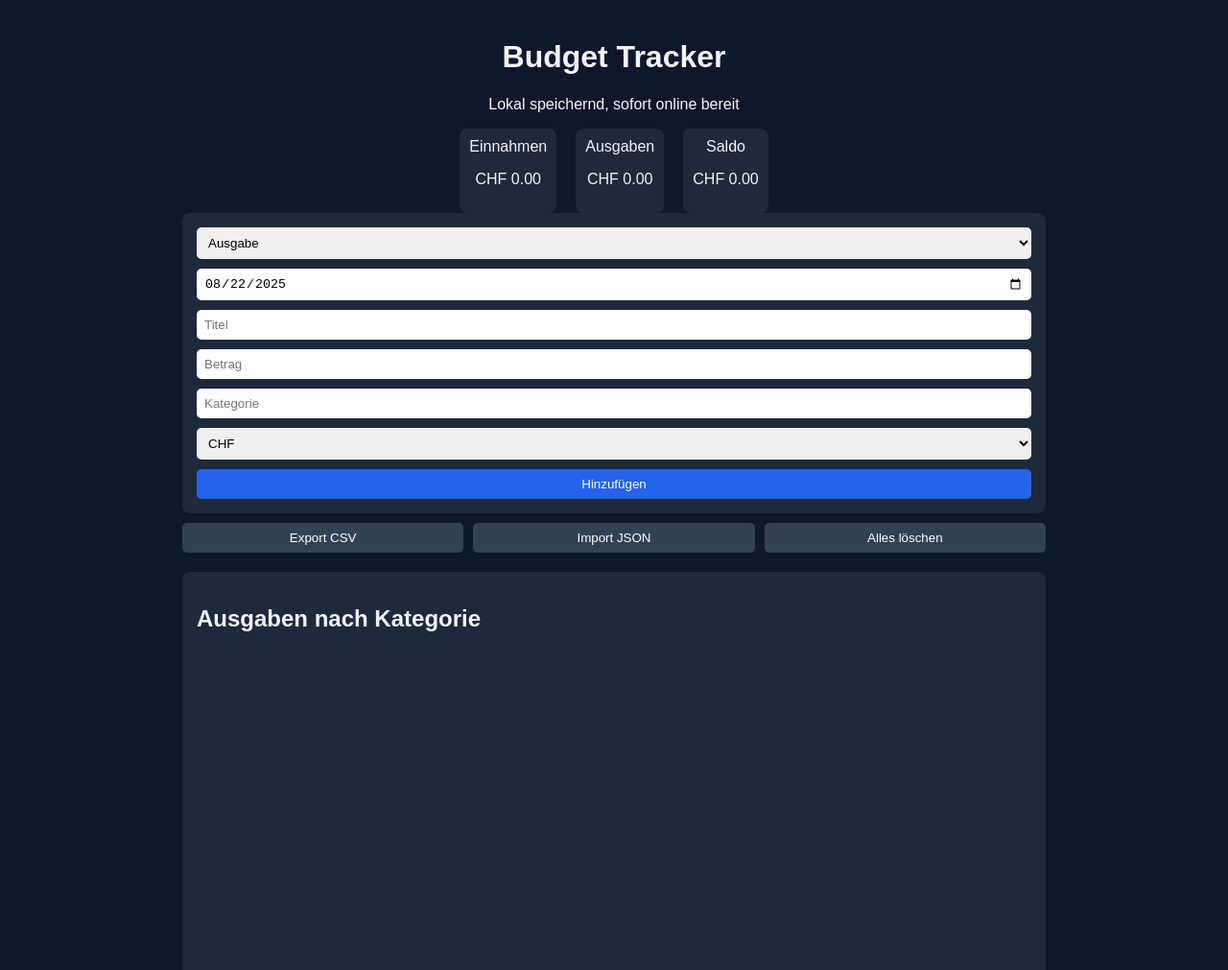
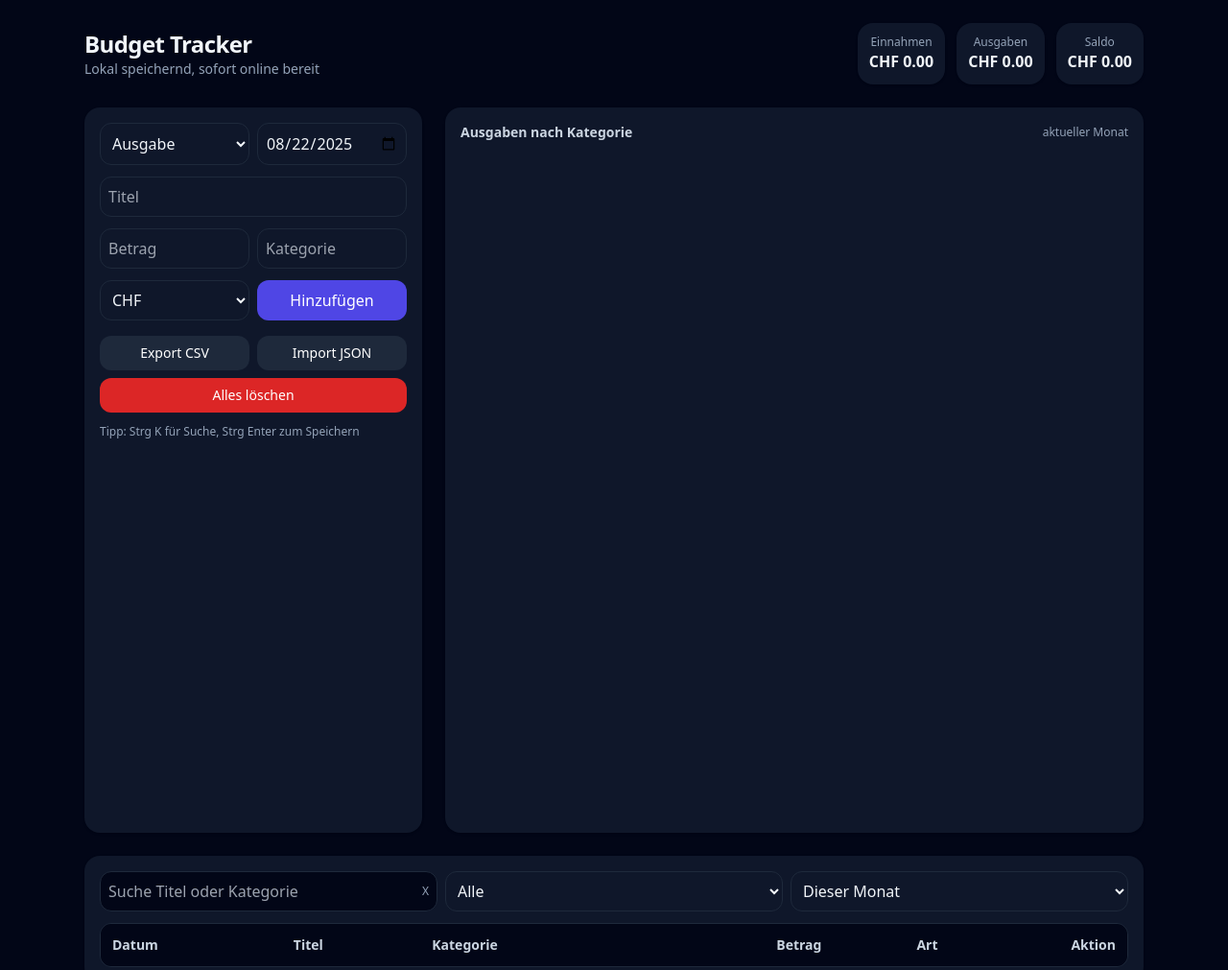
Before and after one commit to twinjn/Budget-Tracker, a plain HTML site: page index.html in a window 1280 px wide. Shown: the top 1011 px of the page at 96% size. Drawn offline with nearby package versions, Linux system fonts and the light colour scheme.

Commit message:
Add files via upload

```diff
--- a/index.html
+++ b/index.html
@@ -1,88 +1,119 @@
 <!DOCTYPE html>
 <html lang="de">
 <head>
-  <meta charset="utf-8">
-  <meta name="viewport" content="width=device-width, initial-scale=1">
+  <meta charset="utf-8" />
+  <meta name="viewport" content="width=device-width, initial-scale=1" />
   <title>Budget Tracker · Live</title>
-  <link rel="stylesheet" href="styles.css">
-  <!-- Chart.js -->
+  <meta name="description" content="Minimaler Budget Tracker mit Diagramm, Suche und CSV Export. Lokal speichernd, sofort online deploybar." />
+  <meta name="theme-color" content="#0f172a" />
+  <link rel="icon" href="data:," />
+  <link rel="stylesheet" href="style.css">
+  <script src="https://cdn.tailwindcss.com"></script>
   <script src="https://cdn.jsdelivr.net/npm/chart.js@4.4.1/dist/chart.umd.min.js"></script>
 </head>
-<body>
-  <div class="container">
-    <header>
-      <h1>Budget Tracker</h1>
-      <p>Lokal speichernd, sofort online bereit</p>
-      <div class="kpis">
-        <div><span>Einnahmen</span><p id="kpiIncome"></p></div>
-        <div><span>Ausgaben</span><p id="kpiExpense"></p></div>
-        <div><span>Saldo</span><p id="kpiBalance"></p></div>
+<body class="min-h-screen bg-slate-950 text-slate-100">
+  <div class="mx-auto max-w-6xl p-6 space-y-6">
+    <header class="flex flex-col gap-3 sm:flex-row sm:items-center sm:justify-between">
+      <div>
+        <h1 class="text-2xl font-bold tracking-tight">Budget Tracker</h1>
+        <p class="text-slate-400 text-sm">Lokal speichernd, sofort online bereit</p>
+      </div>
+      <div class="grid grid-cols-3 gap-3">
+        <div class="rounded-2xl bg-slate-900 p-3 text-center shadow">
+          <p class="text-xs text-slate-400">Einnahmen</p>
+          <p id="kpiIncome" class="font-semibold"></p>
+        </div>
+        <div class="rounded-2xl bg-slate-900 p-3 text-center shadow">
+          <p class="text-xs text-slate-400">Ausgaben</p>
+          <p id="kpiExpense" class="font-semibold"></p>
+        </div>
+        <div class="rounded-2xl bg-slate-900 p-3 text-center shadow">
+          <p class="text-xs text-slate-400">Saldo</p>
+          <p id="kpiBalance" class="font-semibold"></p>
+        </div>
       </div>
     </header>
 
-    <section class="main">
-      <div class="form-box">
-        <form id="entryForm">
-          <select id="type">
-            <option value="expense">Ausgabe</option>
+    <section class="grid gap-6 md:grid-cols-3">
+      <div class="md:col-span-1 rounded-2xl bg-slate-900 p-4 shadow">
+        <form id="entryForm" class="space-y-3">
+          <div class="grid grid-cols-2 gap-2">
+            <select id="type" class="input">
+              <option value="expense" selected>Ausgabe</option>
               <option value="income">Einnahme</option>
             </select>
-          <input id="date" type="date">
-          <input id="title" placeholder="Titel">
-          <input id="amount" type="number" step="0.05" min="0" placeholder="Betrag">
-          <input id="category" placeholder="Kategorie">
-          <select id="currency">
-            <option value="CHF">CHF</option>
+            <input id="date" type="date" class="input" />
+          </div>
+          <input id="title" placeholder="Titel" class="input" />
+          <div class="grid grid-cols-2 gap-2">
+            <input id="amount" type="number" step="0.05" min="0" placeholder="Betrag" class="input" />
+            <input id="category" placeholder="Kategorie" class="input" />
+          </div>
+          <div class="grid grid-cols-2 gap-2">
+            <select id="currency" class="input">
+              <option value="CHF" selected>CHF</option>
               <option value="EUR">EUR</option>
               <option value="USD">USD</option>
             </select>
-          <button type="submit">Hinzufügen</button>
+            <button class="btn-primary">Hinzufügen</button>
+          </div>
         </form>
 
-        <div class="tools">
-          <button id="exportCsv">Export CSV</button>
-          <button id="importJson">Import JSON</button>
-          <input id="fileInput" type="file" accept=".json" hidden>
-          <button id="clearAll">Alles löschen</button>
+        <div class="mt-4 grid grid-cols-2 gap-2 text-sm">
+          <button id="exportCsv" class="btn-secondary">Export CSV</button>
+          <button id="importJson" class="btn-secondary">Import JSON</button>
+          <input id="fileInput" type="file" accept=".json" class="hidden" />
+          <button id="clearAll" class="col-span-2 btn-danger">Alles löschen</button>
         </div>
+        <p class="mt-3 text-xs text-slate-400">Tipp: Strg K für Suche, Strg Enter zum Speichern</p>
       </div>
 
-      <div class="chart-box">
-        <h2>Ausgaben nach Kategorie</h2>
-        <span id="rangeLabel"></span>
-        <canvas id="catChart"></canvas>
+      <div class="md:col-span-2 rounded-2xl bg-slate-900 p-4 shadow">
+        <div class="mb-2 flex items-center justify-between">
+          <h2 class="text-sm font-semibold text-slate-300">Ausgaben nach Kategorie</h2>
+          <span id="rangeLabel" class="text-xs text-slate-400"></span>
+        </div>
+        <canvas id="catChart" height="140"></canvas>
       </div>
     </section>
 
-    <section class="table-box">
-      <input id="search" placeholder="Suche">
-      <button id="clearSearch">X</button>
-      <select id="filterType">
-        <option value="all">Alle</option>
+    <section class="rounded-2xl bg-slate-900 p-4 shadow">
+      <div class="mb-3 grid grid-cols-1 gap-2 sm:grid-cols-3">
+        <div class="flex items-center gap-2 rounded-xl border border-slate-800 bg-slate-950 p-2">
+          <input id="search" placeholder="Suche Titel oder Kategorie" class="w-full bg-transparent outline-none" />
+          <button id="clearSearch" class="text-xs text-slate-400">X</button>
+        </div>
+        <select id="filterType" class="input">
+          <option value="all" selected>Alle</option>
           <option value="income">Nur Einnahmen</option>
           <option value="expense">Nur Ausgaben</option>
         </select>
-      <select id="filterRange">
-        <option value="month">Dieser Monat</option>
+        <select id="filterRange" class="input">
+          <option value="month" selected>Dieser Monat</option>
           <option value="all">Gesamter Verlauf</option>
         </select>
+      </div>
 
-      <table>
-        <thead>
+      <div class="overflow-auto rounded-xl border border-slate-800">
+        <table class="w-full text-sm">
+          <thead class="bg-slate-950 text-slate-300">
             <tr>
-            <th>Datum</th>
-            <th>Titel</th>
-            <th>Kategorie</th>
-            <th>Betrag</th>
-            <th>Art</th>
-            <th>Aktion</th>
+              <th class="p-3 text-left">Datum</th>
+              <th class="p-3 text-left">Titel</th>
+              <th class="p-3 text-left">Kategorie</th>
+              <th class="p-3 text-right">Betrag</th>
+              <th class="p-3 text-right">Art</th>
+              <th class="p-3 text-right">Aktion</th>
             </tr>
           </thead>
           <tbody id="tbody"></tbody>
         </table>
+      </div>
     </section>
+
+    <footer class="pb-10 text-center text-xs text-slate-500">Speichert lokal im Browser · Keine Anmeldung nötig</footer>
   </div>
 
-  <script src="app.js"></script>
+  <script src="script.js"></script>
 </body>
 </html>
--- /dev/null
+++ b/script.js
@@ -0,0 +1,281 @@
+
+    // Hilfen
+    const $ = (id) => document.getElementById(id);
+    const today = () => new Date().toISOString().slice(0,10);
+    const fmt = (n, cur) => new Intl.NumberFormat('de-CH', { style: 'currency', currency: cur }).format(n);
+
+    // Zustand
+    const STORAGE_KEY = 'budget-tracker-data-v1';
+    const SETTINGS_KEY = 'budget-tracker-settings-v1';
+    let entries = JSON.parse(localStorage.getItem(STORAGE_KEY) || '[]');
+    let settings = JSON.parse(localStorage.getItem(SETTINGS_KEY) || '{"currency":"CHF"}');
+
+    // Elemente
+    const entryForm = $('entryForm');
+    const typeEl = $('type');
+    const dateEl = $('date');
+    const titleEl = $('title');
+    const amountEl = $('amount');
+    const categoryEl = $('category');
+    const currencyEl = $('currency');
+    const exportCsvBtn = $('exportCsv');
+    const importJsonBtn = $('importJson');
+    const fileInput = $('fileInput');
+    const clearAllBtn = $('clearAll');
+
+    const searchEl = $('search');
+    const clearSearchBtn = $('clearSearch');
+    const filterTypeEl = $('filterType');
+    const filterRangeEl = $('filterRange');
+    const tbody = $('tbody');
+
+    const kpiIncome = $('kpiIncome');
+    const kpiExpense = $('kpiExpense');
+    const kpiBalance = $('kpiBalance');
+    const rangeLabel = $('rangeLabel');
+
+    // defaults
+    dateEl.value = today();
+    currencyEl.value = settings.currency || 'CHF';
+
+    // Speichern
+    const persist = () => localStorage.setItem(STORAGE_KEY, JSON.stringify(entries));
+    const persistSettings = () => localStorage.setItem(SETTINGS_KEY, JSON.stringify(settings));
+
+    // Filtern nach Monat
+    function inCurrentMonth(d){
+      const now = new Date();
+      const dt = new Date(d);
+      return dt.getFullYear() === now.getFullYear() && dt.getMonth() === now.getMonth();
+    }
+
+    // KPIs berechnen
+    function computeSums(list){
+      let inc = 0, exp = 0;
+      for(const e of list){
+        if(e.type === 'income') inc += e.amount;
+        else exp += e.amount;
+      }
+      return { inc, exp, bal: inc - exp };
+    }
+
+    // Tabelle
+    function renderTable(list){
+      tbody.innerHTML = '';
+      const cur = currencyEl.value;
+      for(const e of list){
+        const tr = document.createElement('tr');
+        tr.className = 'odd:bg-slate-950/40';
+        tr.innerHTML = `
+          <td class="p-3 whitespace-nowrap">${e.date}</td>
+          <td class="p-3">${escapeHtml(e.title)}</td>
+          <td class="p-3">${escapeHtml(e.category || '')}</td>
+          <td class="p-3 text-right ${e.type==='expense' ? 'text-rose-300' : 'text-emerald-300'}">
+            ${e.type==='expense' ? '-' : ''}${fmt(e.amount, cur)}
+          </td>
+          <td class="p-3 text-right">${e.type === 'income' ? 'Einnahme' : 'Ausgabe'}</td>
+          <td class="p-3 text-right">
+            <button data-id="${e.id}" class="delete rounded-lg bg-slate-800 px-3 py-1 text-xs hover:bg-slate-700">Löschen</button>
+          </td>`;
+        tbody.appendChild(tr);
+      }
+      // Delete Handler
+      tbody.querySelectorAll('button.delete').forEach(btn => {
+        btn.addEventListener('click', () => {
+          const id = btn.getAttribute('data-id');
+          entries = entries.filter(x => x.id !== id);
+          persist();
+          update();
+        });
+      });
+    }
+
+    // Suche und Filter anwenden
+    function applyFilters(){
+      const q = (searchEl.value || '').trim().toLowerCase();
+      const t = filterTypeEl.value; // all | income | expense
+      const r = filterRangeEl.value; // all | month
+
+      let list = [...entries].sort((a,b)=> b.createdAt - a.createdAt);
+      if(q){
+        list = list.filter(e => (e.title+" "+(e.category||'')).toLowerCase().includes(q));
+      }
+      if(t !== 'all') list = list.filter(e => e.type === t);
+      if(r === 'month') list = list.filter(e => inCurrentMonth(e.date));
+      rangeLabel.textContent = r === 'month' ? 'aktueller Monat' : 'gesamter Verlauf';
+      return list;
+    }
+
+    // Chart
+    let catChart;
+    function renderChart(list){
+      const ctx = document.getElementById('catChart');
+      const byCat = {};
+      for(const e of list){
+        if(e.type !== 'expense') continue;
+        const k = e.category || 'Sonstiges';
+        byCat[k] = (byCat[k] || 0) + e.amount;
+      }
+      const labels = Object.keys(byCat);
+      const values = Object.values(byCat);
+
+      const data = {
+        labels,
+        datasets: [{ data: values }]
+      };
+
+      if(catChart){
+        catChart.data = data;
+        catChart.update();
+      } else {
+        catChart = new Chart(ctx, {
+          type: 'doughnut',
+          data,
+          options: {
+            responsive: true,
+            plugins: {
+              legend: { position: 'bottom', labels: { color: '#cbd5e1' } },
+              tooltip: { callbacks: { label: (item) => {
+                const cur = currencyEl.value;
+                const v = item.parsed;
+                const total = values.reduce((a,b)=>a+b,0) || 1;
+                const pct = Math.round(v*100/total);
+                return `${item.label}: ${fmt(v, cur)} (${pct}%)`;
+              }}}
+            }
+          }
+        });
+      }
+    }
+
+    // HTML Escaping
+    function escapeHtml(str){
+      return str.replace(/[&<>"']/g, s => ({'&':'&amp;','<':'&lt;','>':'&gt;','"':'&quot;','\'':'&#39;'}[s]));
+    }
+
+    // Hauptupdate
+    function update(){
+      const list = applyFilters();
+      renderTable(list);
+      const sums = computeSums(list);
+      kpiIncome.textContent = fmt(sums.inc, currencyEl.value);
+      kpiExpense.textContent = fmt(sums.exp, currencyEl.value);
+      kpiBalance.textContent = fmt(sums.bal, currencyEl.value);
+      renderChart(list);
+    }
+
+    // Form speichern
+    entryForm.addEventListener('submit', (e) => {
+      e.preventDefault();
+      const amount = parseFloat(amountEl.value);
+      if(!titleEl.value || !amount || amount <= 0){
+        amountEl.focus();
+        return;
+      }
+      const entry = {
+        id: crypto.randomUUID ? crypto.randomUUID() : Math.random().toString(36).slice(2),
+        type: typeEl.value,
+        title: titleEl.value.trim(),
+        amount: Math.round(amount * 100) / 100,
+        category: (categoryEl.value || '').trim() || (typeEl.value === 'income' ? 'Allgemein' : 'Sonstiges'),
+        date: dateEl.value || today(),
+        createdAt: Date.now()
+      };
+      entries.unshift(entry);
+      persist();
+      titleEl.value = '';
+      amountEl.value = '';
+      categoryEl.value = '';
+      titleEl.focus();
+      update();
+    });
+
+    // Suche
+    searchEl.addEventListener('input', update);
+    clearSearchBtn.addEventListener('click', () => { searchEl.value = ''; update(); });
+    filterTypeEl.addEventListener('change', update);
+    filterRangeEl.addEventListener('change', update);
+
+    // Währung
+    currencyEl.addEventListener('change', () => {
+      settings.currency = currencyEl.value;
+      persistSettings();
+      update();
+    });
+
+    // Export CSV
+    exportCsvBtn.addEventListener('click', () => {
+      const cur = currencyEl.value;
+      const header = ['id','art','titel','kategorie','datum','betrag'];
+      const rows = entries.map(e => [e.id, e.type, escCsv(e.title), escCsv(e.category||''), e.date, e.amount]);
+      const csv = [header.join(','), ...rows.map(r => r.join(','))].join('\n');
+      const blob = new Blob([csv], {type: 'text/csv;charset=utf-8;'});
+      const a = document.createElement('a');
+      a.href = URL.createObjectURL(blob);
+      a.download = `budget-export-${new Date().toISOString().slice(0,10)}.csv`;
+      a.click();
+    });
+
+    function escCsv(v){
+      const s = String(v ?? '');
+      if(/[",\n]/.test(s)) return '"' + s.replace(/"/g, '""') + '"';
+      return s;
+    }
+
+    // Import JSON
+    importJsonBtn.addEventListener('click', () => fileInput.click());
+    fileInput.addEventListener('change', () => {
+      const f = fileInput.files[0];
+      if(!f) return;
+      const reader = new FileReader();
+      reader.onload = () => {
+        try {
+          const arr = JSON.parse(reader.result);
+          if(Array.isArray(arr)){
+            // einfache Validierung
+            const cleaned = arr.map(x => ({
+              id: x.id || (crypto.randomUUID ? crypto.randomUUID() : Math.random().toString(36).slice(2)),
+              type: x.type === 'income' ? 'income' : 'expense',
+              title: String(x.title || 'Eintrag'),
+              amount: Math.abs(Number(x.amount) || 0),
+              category: String(x.category || 'Sonstiges'),
+              date: x.date && !isNaN(new Date(x.date)) ? x.date.slice(0,10) : today(),
+              createdAt: Number(x.createdAt) || Date.now()
+            })).filter(x => x.amount > 0);
+            entries = cleaned.concat(entries);
+            persist();
+            update();
+          } else {
+            alert('Ungültiges JSON');
+          }
+        } catch(e){
+          alert('Konnte Datei nicht lesen');
+        }
+      };
+      reader.readAsText(f);
+      fileInput.value = '';
+    });
+
+    // Alles löschen
+    clearAllBtn.addEventListener('click', () => {
+      if(confirm('Wirklich alles löschen?')){
+        entries = [];
+        persist();
+        update();
+      }
+    });
+
+    // Shortcuts
+    document.addEventListener('keydown', (e) => {
+      if((e.ctrlKey || e.metaKey) && e.key.toLowerCase() === 'k'){
+        e.preventDefault();
+        searchEl.focus();
+      }
+      if((e.ctrlKey || e.metaKey) && e.key === 'Enter'){
+        e.preventDefault();
+        entryForm.requestSubmit();
+      }
+    });
+
+    // Start
+    update();
--- /dev/null
+++ b/style.css
@@ -0,0 +1,34 @@
+.input {
+  width: 100%;
+  border-radius: 0.75rem;
+  border: 1px solid #1e293b;
+  background-color: #0f172a;
+  padding: 0.5rem;
+  outline: none;
+}
+.input:focus { ring: 2px solid #6366f1; }
+.btn-primary {
+  border-radius: 0.75rem;
+  background-color: #4f46e5;
+  padding: 0.5rem;
+  font-weight: 500;
+  color: white;
+}
+.btn-primary:hover { background-color: #4338ca; }
+.btn-secondary {
+  border-radius: 0.75rem;
+  background-color: #1e293b;
+  padding: 0.5rem;
+  color: white;
+}
+.btn-secondary:hover { background-color: #334155; }
+.btn-danger {
+  border-radius: 0.75rem;
+  background-color: #dc2626;
+  padding: 0.5rem;
+  color: white;
+}
+.btn-danger:hover { background-color: #b91c1c; }
+::-webkit-scrollbar { width: 10px; height: 10px; }
+::-webkit-scrollbar-thumb { background: #334155; border-radius: 999px; }
+::-webkit-scrollbar-track { background: #0b1220; }
```
Lines whose indentation alone changed are shown as unchanged.
